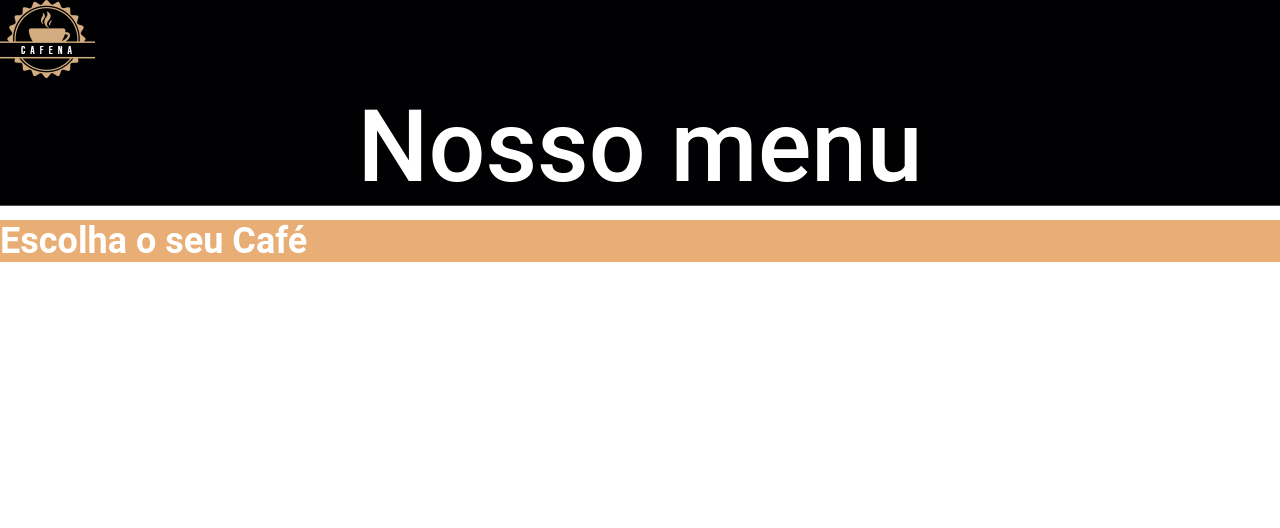
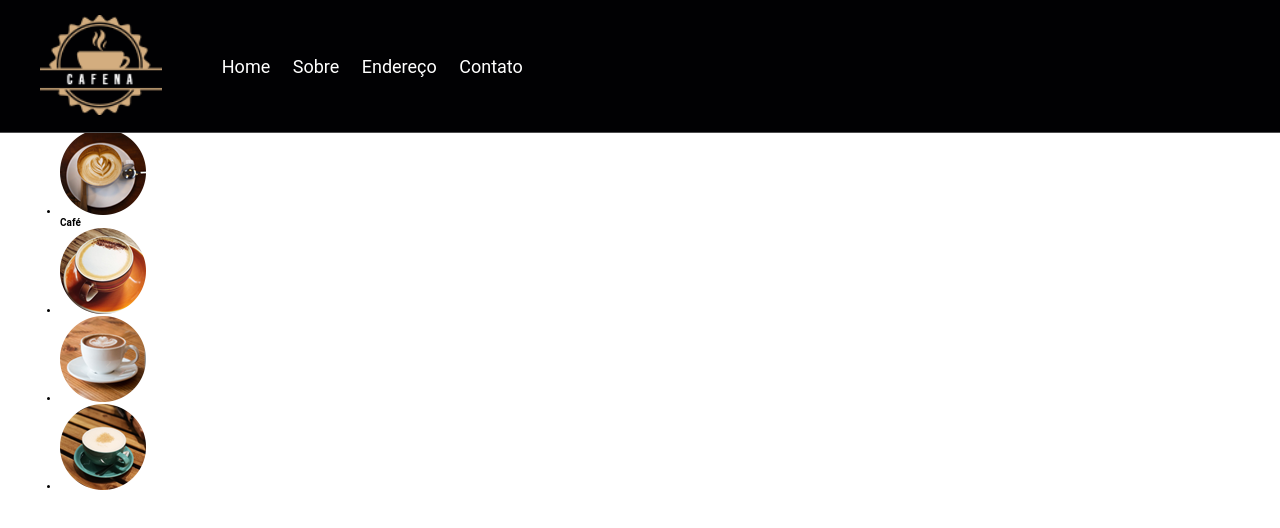
Before and after one commit to Gustavo-Oliveira-Dev/projeto-cafeteria, a plain HTML site: page menu.html in a window 1280 px wide. Drawn offline with Linux system fonts and the light colour scheme.

Commit message:
começo do menu

```diff
--- a/menu.html
+++ b/menu.html
@@ -7,15 +7,40 @@
     <title>Menu</title>
 </head>
 <body>
-   <header>
-    <a href="#">
-        <img class="logo-menu" src="./img/logo.png" alt="">
+ <header>
+   <section>
+    <a href="index.html">
+        <img src="./img/logo.png" alt="">
     </a>
 
-    <h1 class="menu-h1">Nosso menu</h1>
-    </header>
 
-   <div class="h2"><h3>Escolha o seu Café</h3></div>
+<nav>
+    <a href="index.html">Home</a>
+    <a href="#">Sobre</a>
+    <a href="#" onclick="mostrarmodal()">Endereço</a>
+    <a href="#">Contato</a>
+</nav>
+
+     </section>
+ </header>
+
+<div class="container">
+ <section>
+    <nav>
+        <ul>
+    <li><img src="./img/menu-1.png" alt="1"></li>
+    <p class="cafe-menu">Café com Leite</p>
+    <li><img src="./img/menu-3.png" alt="3"></li>
+    <h4 class="cafe-menu">Café</h4>
+    <li><img src="./img/menu-4.png" alt="4"></li>
+    <li><img src="./img/menu-5.png" alt="5"></li>
+    <li><img src="./img/menu-6.png" alt="6"></li>
+    </ul>
+    </nav>
+
+ </section>
+
+ </div>
 
 
 
--- a/styles.css
+++ b/styles.css
@@ -199,32 +199,3 @@ transition: left 1s linear;
 }
 
 /*Página menu*/
-
-header {
-    background-color: var(--bg);
-    position: fixed;
-}
-
-.logo-menu {
-display: flex;
-justify-content:center ;
-}
-
-.menu-h1 {
-    color: #ffff;
-    text-align: center;
-    margin-top: 10px;
-    font-size: 100px;
-    font-weight: 500;
-}
-
-
-.h2 {
-    margin-top: 220px;
-  background-color: #e9ae76;
-}
-
-h3 {
-      font-size: 36px;
-    color: #ffff;
-}
```
